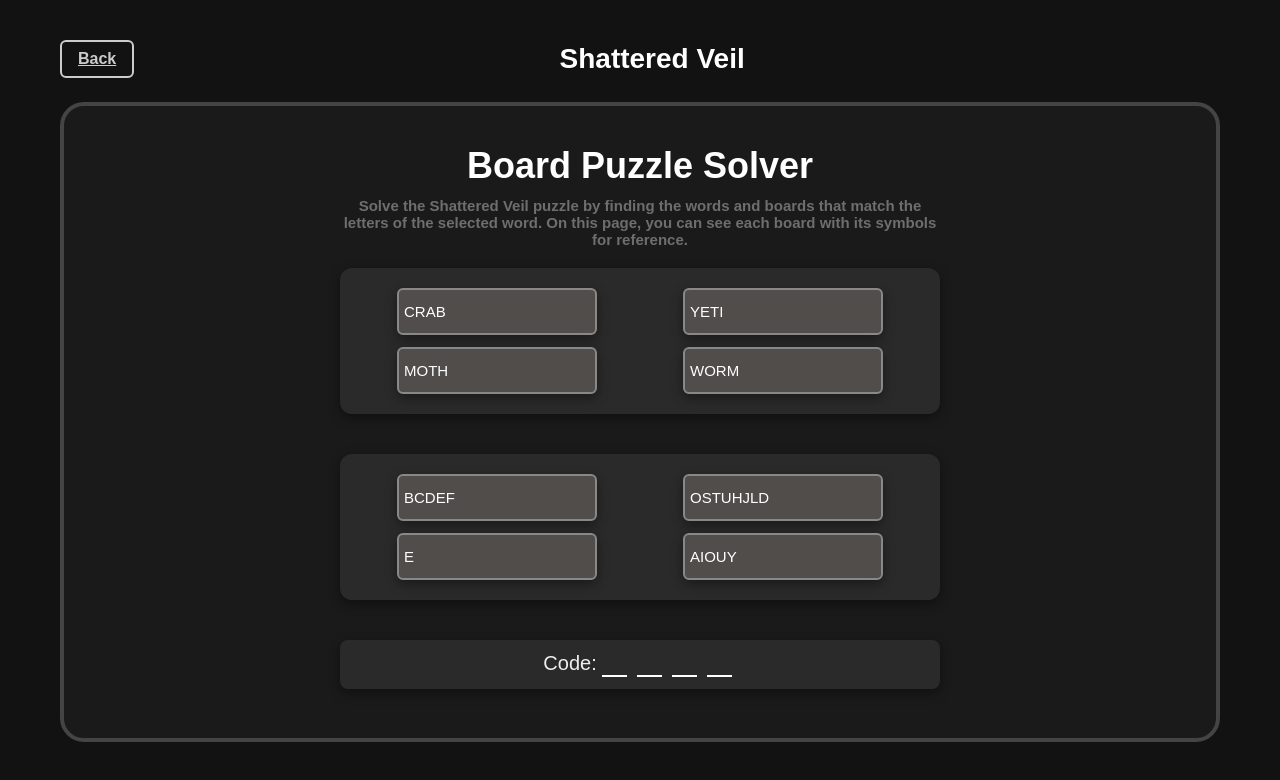
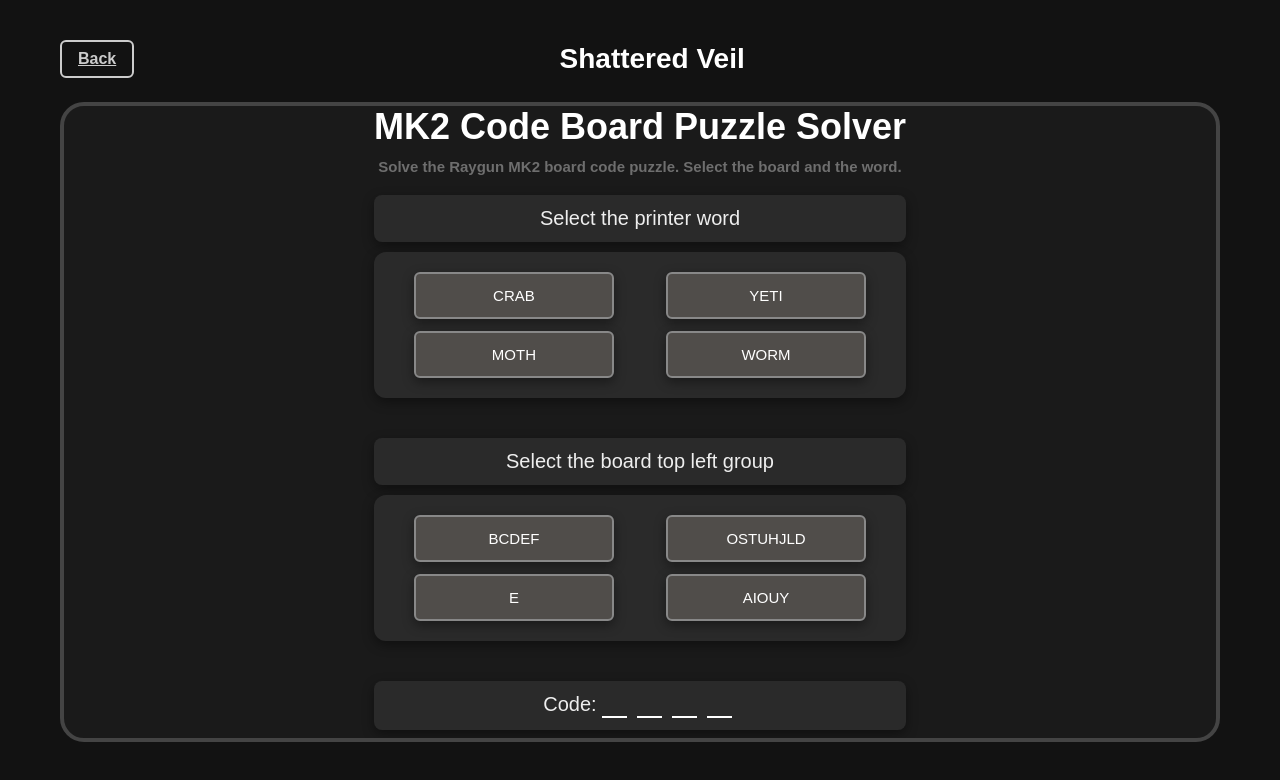
Before and after one commit to pochua117/CODSideKick, a Next.js app: page /bo6/maps/shattered in a window 1280 px wide. Shown: the top 780 px of the page. Built offline with nearby package versions, Linux system fonts and the light colour scheme.

Commit message:
Created style of shattered MK2 solver

```diff
--- a/src/components/maps_components/ShatteredPage.jsx
+++ b/src/components/maps_components/ShatteredPage.jsx
@@ -18,7 +18,7 @@ const ShatteredgPage = () => {
     {
     number: "CRAB",
     content: (
-      <div>
+      <div className="board-item">
         CRAB
       </div>
     ),
@@ -26,7 +26,7 @@ const ShatteredgPage = () => {
   {
     number: "YETI",
     content: (
-      <div>
+      <div className="board-item">
         YETI
       </div>
     ),
@@ -34,7 +34,7 @@ const ShatteredgPage = () => {
   {
     number: "MOTH",
     content: (
-      <div>
+      <div className="board-item">
         MOTH
       </div>
     ),
@@ -42,7 +42,7 @@ const ShatteredgPage = () => {
   {
     number: "WORM",
     content: (
-      <div>
+      <div className="board-item">
         WORM
       </div>
     ),
@@ -53,7 +53,7 @@ const ShatteredgPage = () => {
     {
     number: ["BCDEF", "XYZ", "GHILNO", "M", "JKQU", "APRSTVW"],
     content: (
-        <div>
+        <div className="board-item">
             BCDEF
         </div>
     )
@@ -61,7 +61,7 @@ const ShatteredgPage = () => {
    {
     number: ["OSTUHJLD", "QPGAFR", "YKZWX", "NI", "ECVB", "M"],
     content: (
-        <div>
+        <div className="board-item">
             OSTUHJLD
         </div>
     )
@@ -69,7 +69,7 @@ const ShatteredgPage = () => {
    {
     number: ["E", "BCDSTVWXZ", "KLMNPQR", "OUY", "FGHJ", "AI"],
     content: (
-        <div>
+        <div className="board-item">
             E
         </div>
     )
@@ -77,7 +77,7 @@ const ShatteredgPage = () => {
    {
     number: ["AIOUY", "QX", "BCDEFGH", "S", "LMNPRTVW", "JKZ"],
     content: (
-        <div>
+        <div className="board-item">
             AIOUY
         </div>
     )
@@ -98,15 +98,22 @@ const ShatteredgPage = () => {
 
   return (
     <div className="container">
+    <div className="reckoning-container">
         <div className="puzzle-header">
-            <h2 className="symbols-title">Board Puzzle Solver</h2>
-            <h3 className="symbols-subtitle">
-                Solve the Shattered Veil puzzle by finding the words and boards that match the letters of the selected word. On this page, you can see each board with its symbols for reference.
+            <h2 className="symbols-title">MK2 Code Board Puzzle Solver</h2>
+            <h3 className="reckoning-subtitle">
+              Solve the Raygun MK2 board code puzzle. Select the board and the word.
             </h3>
         </div>
+          <h3 className="result">
+            Select the printer word
+          </h3>
         <div className="objects-section">
             <ItemSelection key={2} allButtons={wordsButtons} selected={selectedWord} setSelected={setSelectedWord} maxLength={1} />
         </div>
+          <h3 className="result">
+            Select the board top left group
+          </h3>
         <div className="objects-section">
             <ItemSelection key={1} allButtons={boardsButtons.map(btn => ({...btn,number: btn.number.join(",")}))} selected={selectedBoard} setSelected={setSelectedBoard} maxLength={1} />
         </div>
@@ -126,6 +133,7 @@ const ShatteredgPage = () => {
         }
         </div>
     </div>
+    </div>
   );
 };
 
--- a/src/styles/globals.css
+++ b/src/styles/globals.css
@@ -582,6 +582,10 @@ body {
   margin-bottom: 20px;
 }
 
+.board-item {
+  display: flex;
+  justify-content: center;
+}
 
 @keyframes fadeIn {
   from {
```
